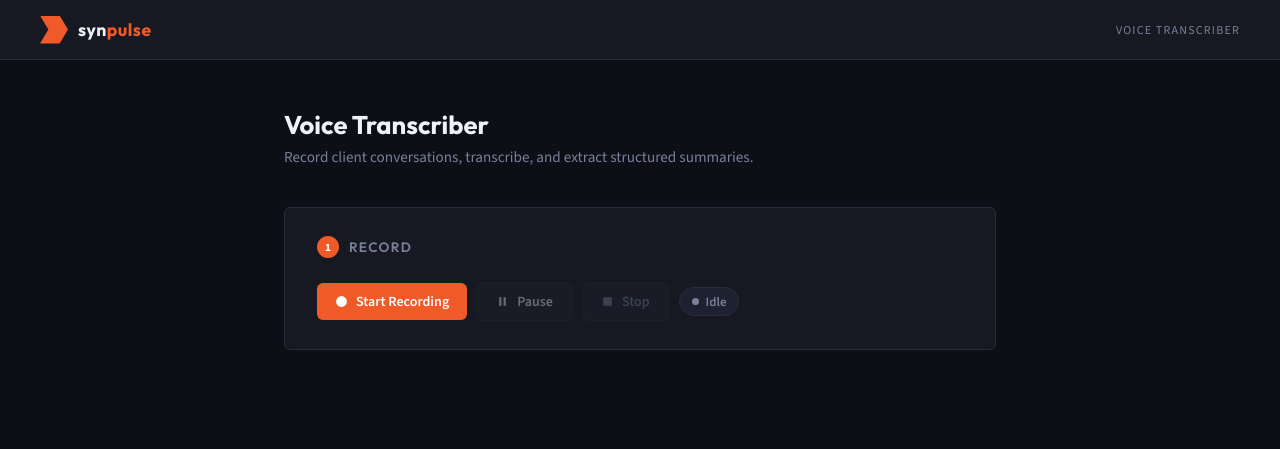
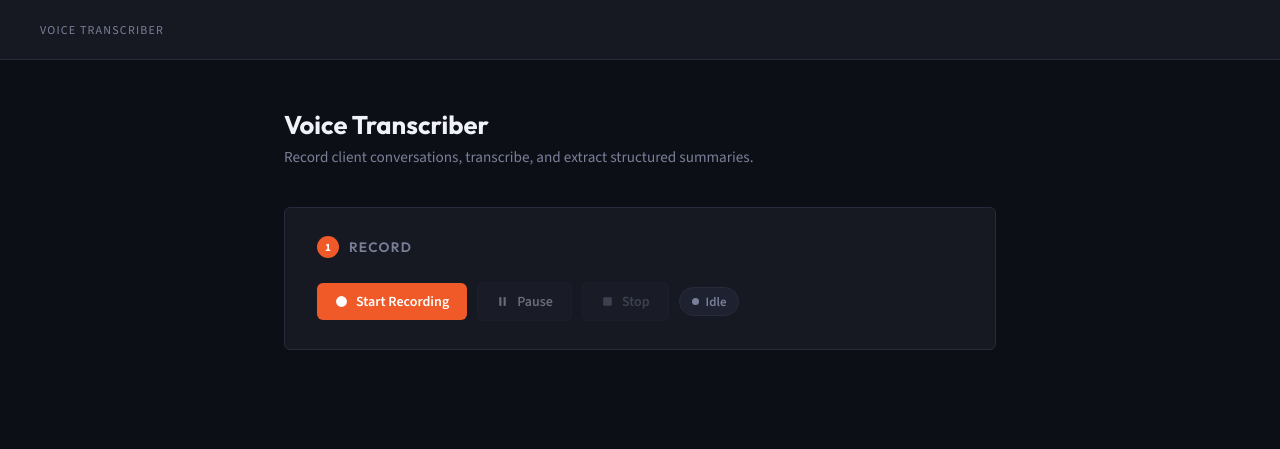
Before and after one commit to Florian-Ae/voice-transcriber, a website: page index.html in a window 1280 px wide. Drawn offline with nearby package versions, Linux system fonts and the light colour scheme.

Commit message:
Remove Synpulse logo from header

```diff
--- a/index.html
+++ b/index.html
@@ -369,10 +369,6 @@
 <body>
 
   <header class="header">
-    <a class="logo" href="#">
-      <div class="logo-mark"></div>
-      <span class="logo-text">syn<span>pulse</span></span>
-    </a>
     <span class="header-tag">Voice Transcriber</span>
   </header>
 
```
